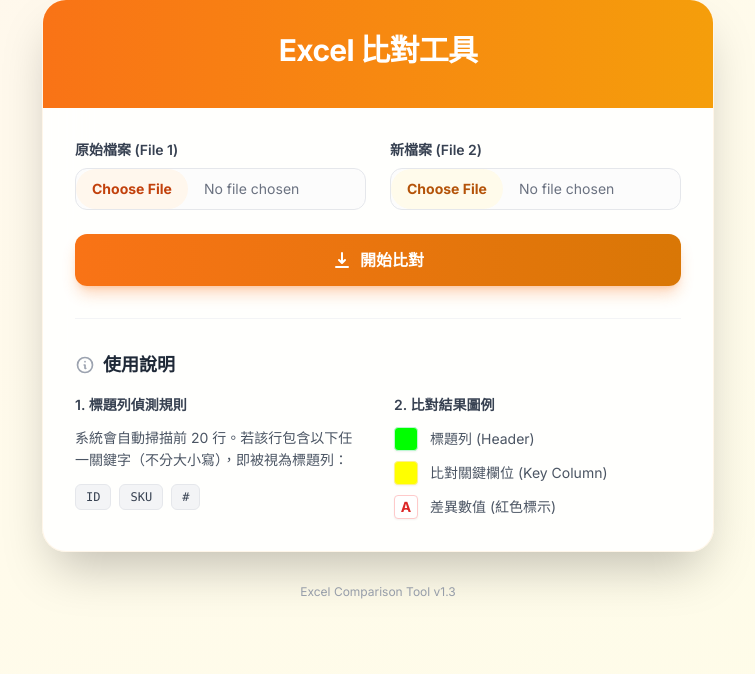
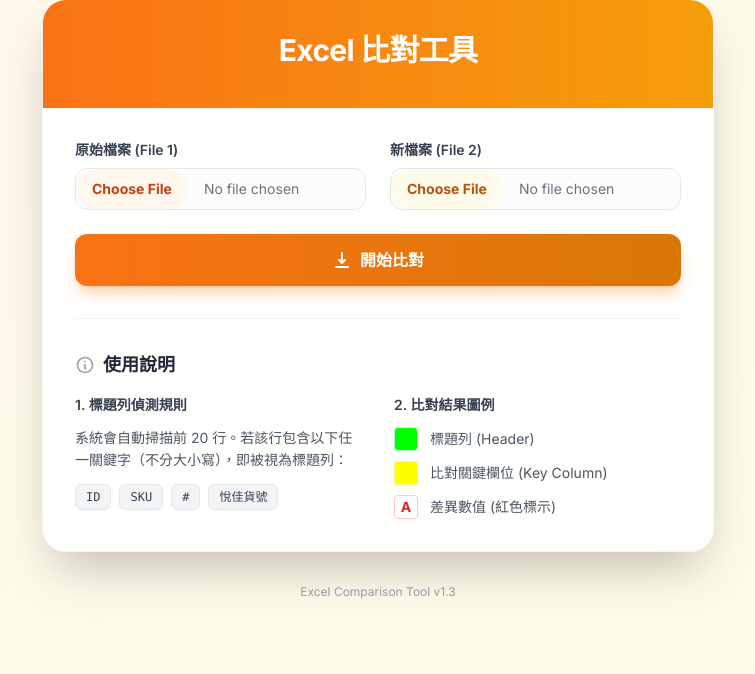
Before and after one commit to fd3srxs/excel-compare-tool, a Flask app: page / in a window 1280 px wide. Shown: the part 101-775 px from the top of the page, without its empty margins (262-1017 px from the left). Run offline with Flask 3, Linux system fonts and the light colour scheme; some libraries are stand-ins or nearby versions.

Commit message:
Add support for '悅佳貨號' as ID column and cleanup gitignore

```diff
--- a/app.py
+++ b/app.py
@@ -103,7 +103,7 @@ def compare_excels(file1, file2):
             for cell in row:
                 if cell.value:
                     val_str = str(cell.value).lower()
-                    if "id" in val_str or "sku" in val_str or "#" in val_str:
+                    if "id" in val_str or "sku" in val_str or "#" in val_str or "悅佳貨號" in val_str:
                         id_col_idx = cell.column
                         header_row_idx = cell.row
                         break
--- a/index.html
+++ b/index.html
@@ -112,6 +112,8 @@
                                 class="px-2.5 py-1 bg-gray-100 text-gray-700 rounded-md font-mono text-xs border border-gray-200">SKU</span>
                             <span
                                 class="px-2.5 py-1 bg-gray-100 text-gray-700 rounded-md font-mono text-xs border border-gray-200">#</span>
+                            <span
+                                class="px-2.5 py-1 bg-gray-100 text-gray-700 rounded-md font-mono text-xs border border-gray-200">悅佳貨號</span>
                         </div>
                         <p class="text-xs text-orange-500 italic mt-2">* 網頁版目前僅支援基本逐格比對，部分進階邏輯可能略有不同。</p>
                     </div>
--- a/templates/index.html
+++ b/templates/index.html
@@ -151,6 +151,8 @@
                                 class="px-2.5 py-1 bg-gray-100 text-gray-700 rounded-md font-mono text-xs border border-gray-200">SKU</span>
                             <span
                                 class="px-2.5 py-1 bg-gray-100 text-gray-700 rounded-md font-mono text-xs border border-gray-200">#</span>
+                            <span
+                                class="px-2.5 py-1 bg-gray-100 text-gray-700 rounded-md font-mono text-xs border border-gray-200">悅佳貨號</span>
                         </div>
                     </div>
 
```
Also changed, not shown: 1 other file.
